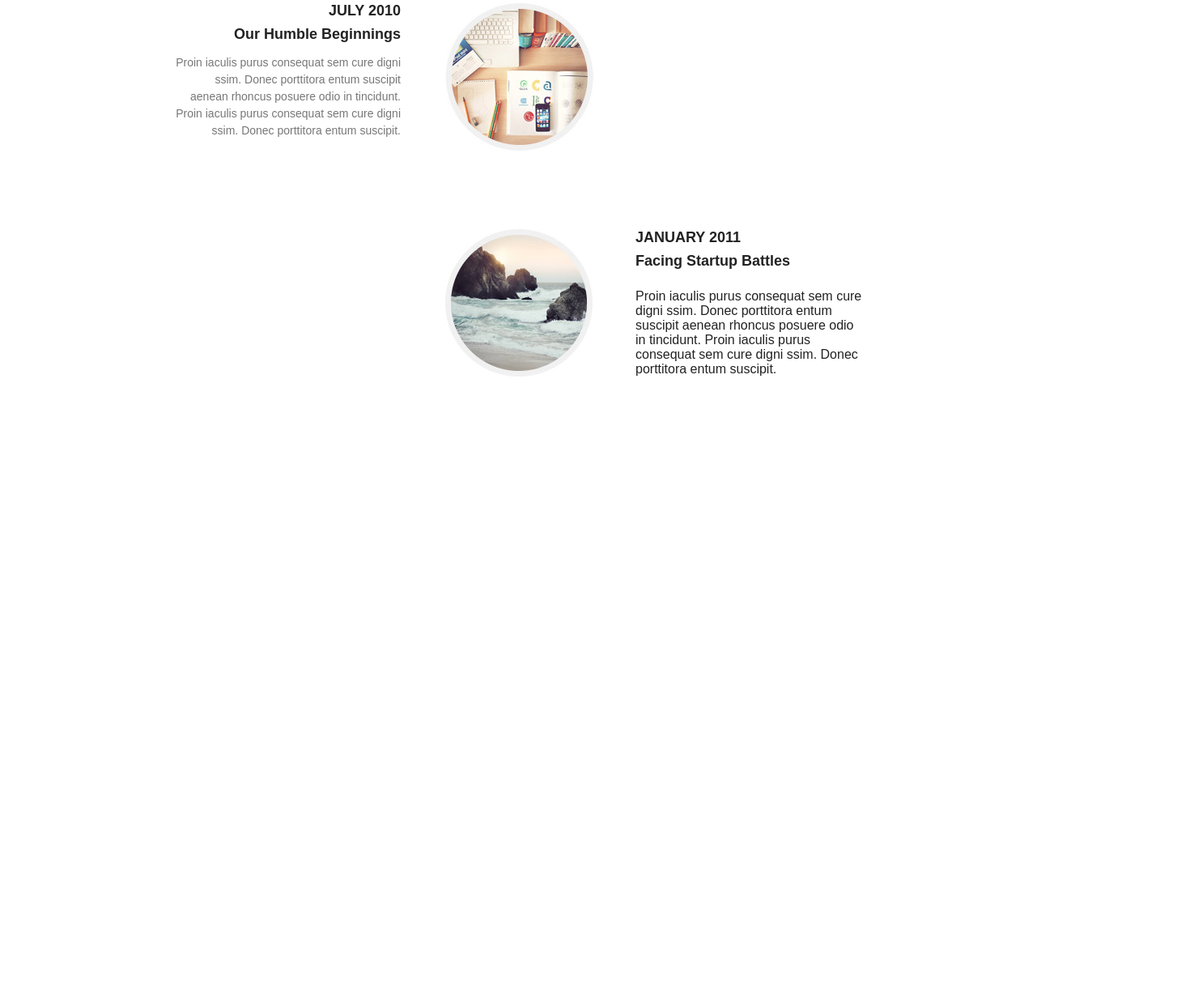
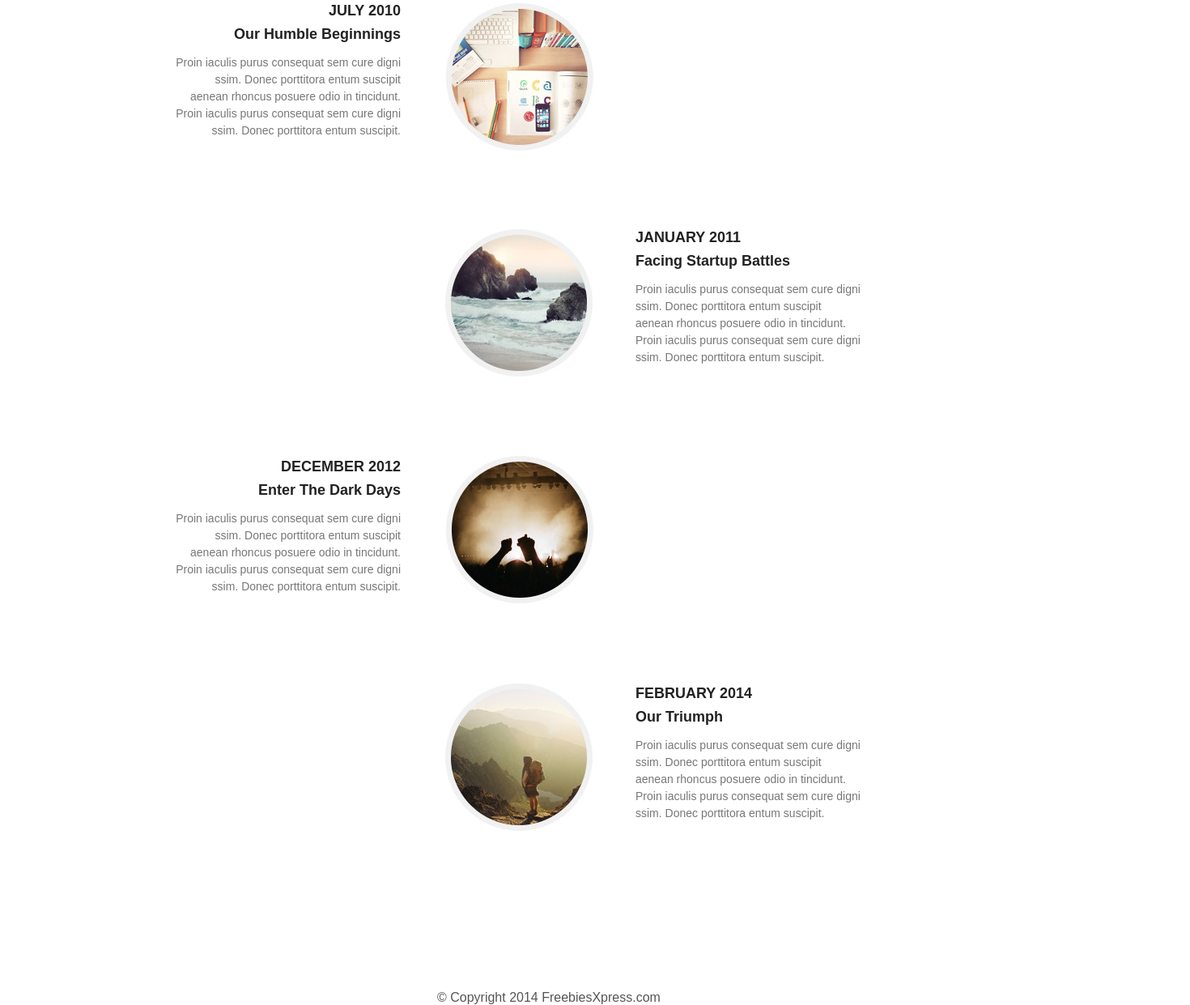
Before and after one commit to SergiyStasyuk/Youtube_project, a plain HTML site: page index.html in a window 1280 px wide. Shown: the part 2225-3466 px from the top of the page at 81% size, 1470 px wide, since content can reach past the window. Before the commit the page ends 2706 px from the top, so only its background shows below. Drawn offline with Linux system fonts and the light colour scheme.

Commit message:
Adding some changes

```diff
--- a/css/main.css
+++ b/css/main.css
@@ -160,9 +160,9 @@ h1 {
 	float: right;
 }
 
-#about {
-	padding-bottom: 120px;
-}
+/*#about {
+	padding-bottom: 200px;
+}*/
 
 .about__img1 {
 	margin-top: 80px;
@@ -223,3 +223,85 @@ h1 {
 	margin-top: 8px;
 	font-size: 18px;
 }
+
+.about__item__right p {
+	color: #777777;
+	line-height: 1.5em;
+	margin-top: -10px;
+	font-size: 14px;
+}
+
+.about__img3 {
+	margin-top: 640px;
+	position: absolute;
+	margin-left: 375px;
+}
+
+.about__item__left__2 {
+	width: 280px;
+	margin-top: 380px;
+	margin-left: 40px;
+	float: left;
+	text-align: right;
+
+}
+
+.about__item__left__2 h3 {
+	text-transform: uppercase;
+	margin: 0;
+	font-size: 18px;
+	font-weight: bold;
+}
+
+.about__item__left__2 h4 {
+	margin-top: 8px;
+	font-size: 18px;
+}
+
+.about__item__left__2 p {
+	color: #777777;
+	line-height: 1.5em;
+	margin-top: -10px;
+	font-size: 14px;
+}
+
+.about__img4 {
+	margin-top: 920px;
+	position: absolute;
+	margin-left: 375px;
+}
+
+.about__item__right__2 {
+	width: 280px;
+	margin-top: 380px;
+	float: right;
+	text-align: left;
+	margin-right: 40px;
+}
+
+.about__item__right__2 h3 {
+	text-transform: uppercase;
+	margin: 0;
+	font-size: 18px;
+	font-weight: bold;
+}
+
+.about__item__right__2 h4 {
+	margin-top: 8px;
+	font-size: 18px;
+}
+
+.about__item__right__2 p {
+	color: #777777;
+	line-height: 1.5em;
+	margin-top: -10px;
+	font-size: 14px;
+}
+
+footer {
+	color: #555555;
+	position: absolute;
+	margin-bottom: 120px;
+	margin-top: 1300px;
+	margin-left: 540px;
+}
--- a/index.html
+++ b/index.html
@@ -139,11 +139,41 @@
 			<div class="about__img2" >
 				<img src="img/about2.jpg" alt="About">
 			</div>
+			<div class="about__item__left__2">
+				<h3>
+					December 2012
+				</h3>
+				<h4>
+					Enter The Dark Days
+				</h4>
+				<p>
+					Proin iaculis purus consequat sem cure digni ssim. Donec porttitora entum suscipit aenean rhoncus posuere odio in tincidunt. Proin
+					iaculis purus consequat sem cure digni ssim. Donec porttitora entum suscipit.
+				</p>
+			</div>
+			<div class="about__img3" >
+				<img src="img/about3.jpg" alt="About">
+			</div>
+			<div class="about__item__right__2">
+				<h3>
+					February 2014
+				</h3>
+				<h4>
+					Our Triumph
+				</h4>
+				<p>
+					Proin iaculis purus consequat sem cure digni ssim. Donec porttitora entum suscipit aenean rhoncus posuere odio in tincidunt. Proin
+					iaculis purus consequat sem cure digni ssim. Donec porttitora entum suscipit.
+				</p>
+			</div>
+			<div class="about__img4" >
+				<img src="img/about4.jpg" alt="About">
+			</div>
 		</div>
 	</section>
 	<footer>
 		<div class="container">
-
+			© Copyright 2014 FreebiesXpress.com
 		</div>
 	</footer>
 </body>
```
